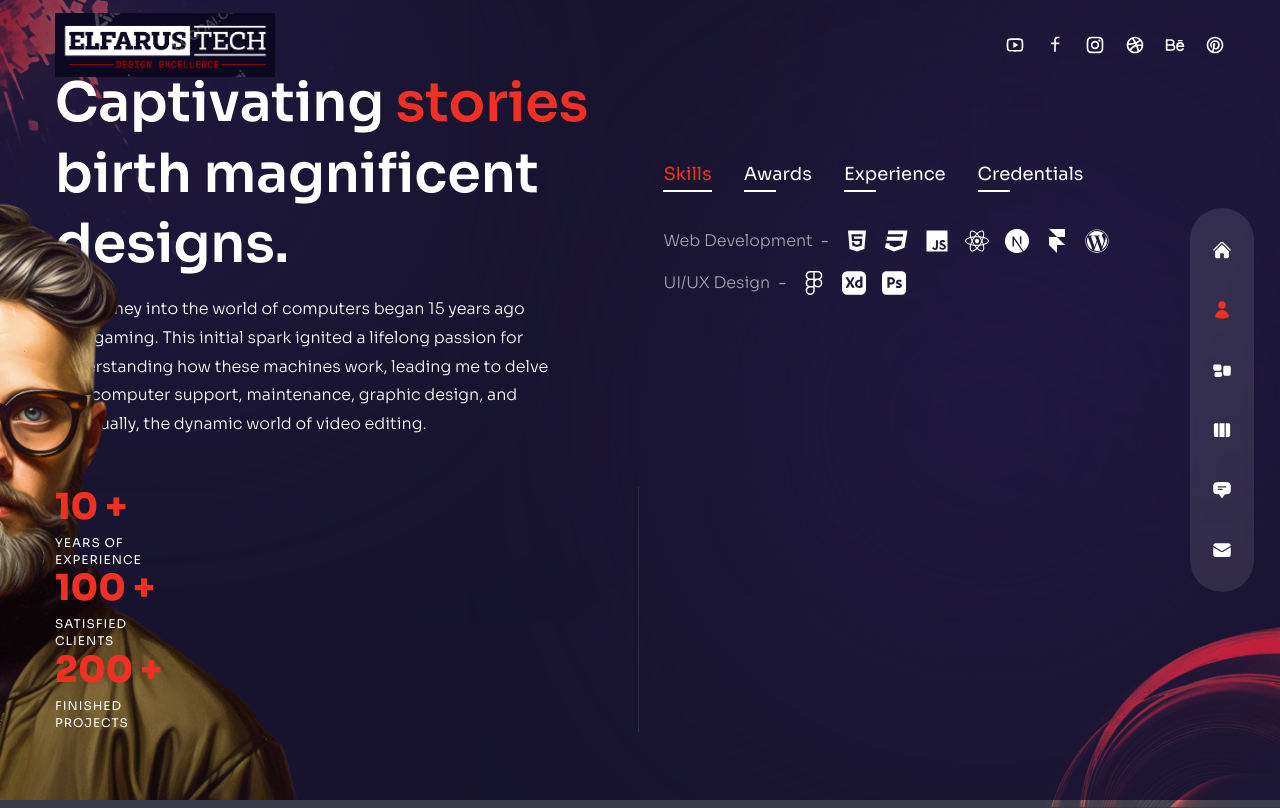
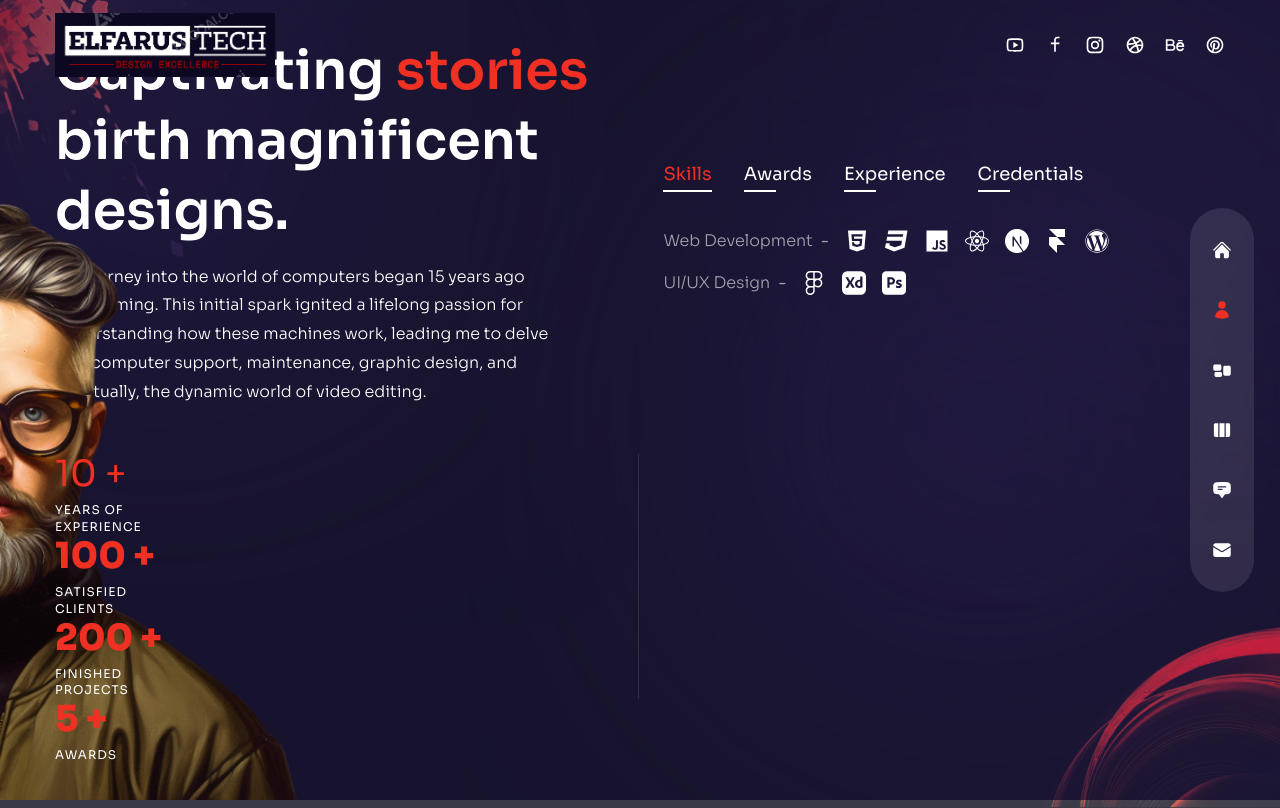
Before and after one commit to Besufekad-HAZ/Elfarus-Portfolio, a Next.js app: page /about in a window 1280 px wide. Shown: the top 808 px of the page. Built offline with nearby package versions, Linux system fonts and the light colour scheme.

Commit message:
Include awards section in the about page

```diff
--- a/pages/about/index.js
+++ b/pages/about/index.js
@@ -141,7 +141,7 @@ const About = () => {
                 className="relative flex-1 after:w-[1px] after:h-full
               after:bg-white/10 after:absolute after:top-0 after:right-0"
               >
-                <div className="text-2xl xl:text-4xl font-extrabold text-accent mb-2">
+                <div className="text-2xl xl:text-4xl -extrabold text-accent mb-2">
                   <CountUp start={0} end={10} duration={5} /> +
                 </div>
                 <div className="text-xs uppercase tracking-[1px] leading-[1.4] max-w-[100px]">
@@ -170,6 +170,15 @@ const About = () => {
                 </div>
                 <div className="text-xs uppercase tracking-[1px] leading-[1.4] max-w-[100px]">
                   Finished Projects
+                </div>
+              </div>
+              {/* Awards */}
+              <div className="relative flex-1">
+                <div className="text-2xl xl:text-4xl font-extrabold text-accent mb-2">
+                  <CountUp start={0} end={5} duration={5} /> +
+                </div>
+                <div className="text-xs uppercase tracking-[1px] leading-[1.4] max-w-[100px]">
+                  Awards
                 </div>
               </div>
             </div>
```
